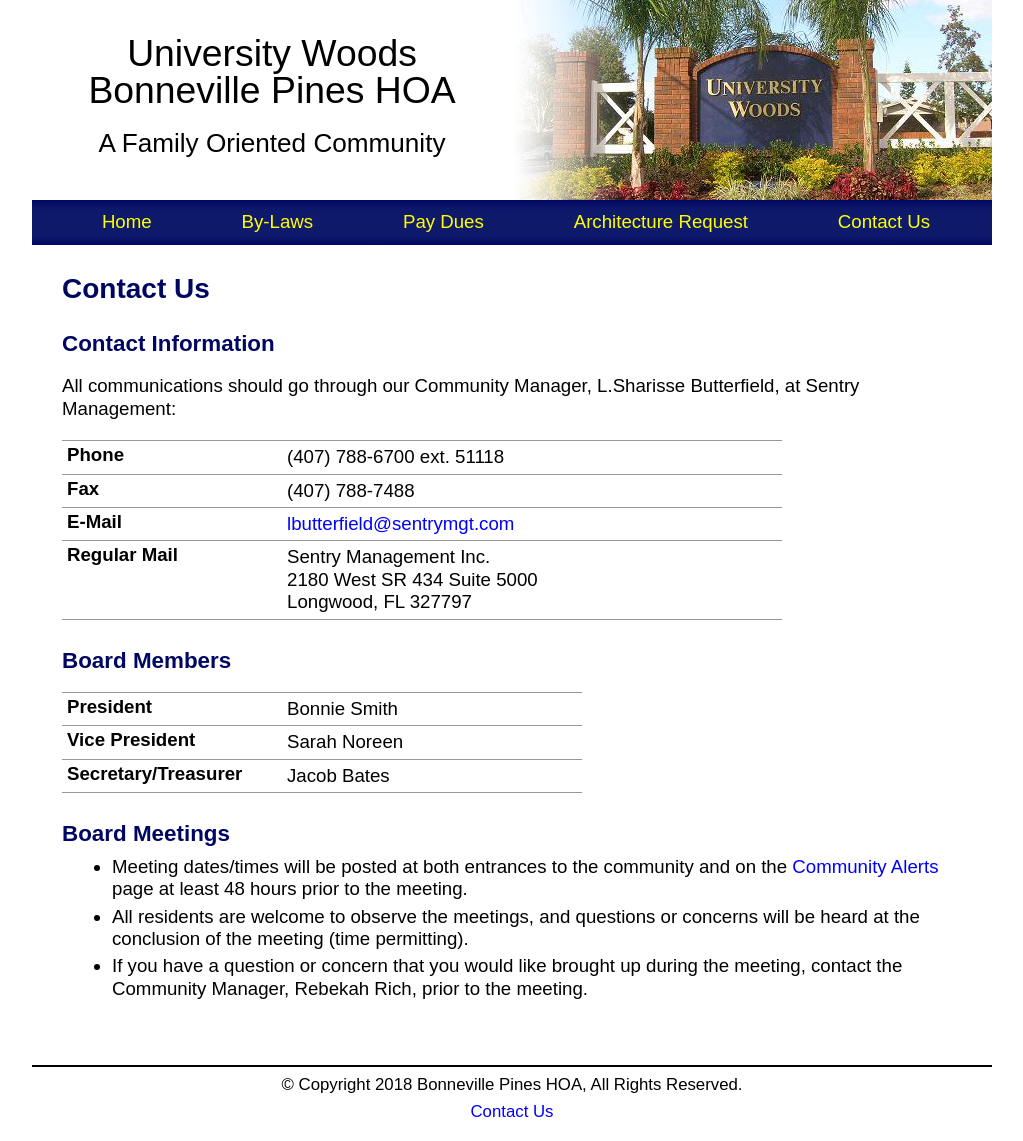
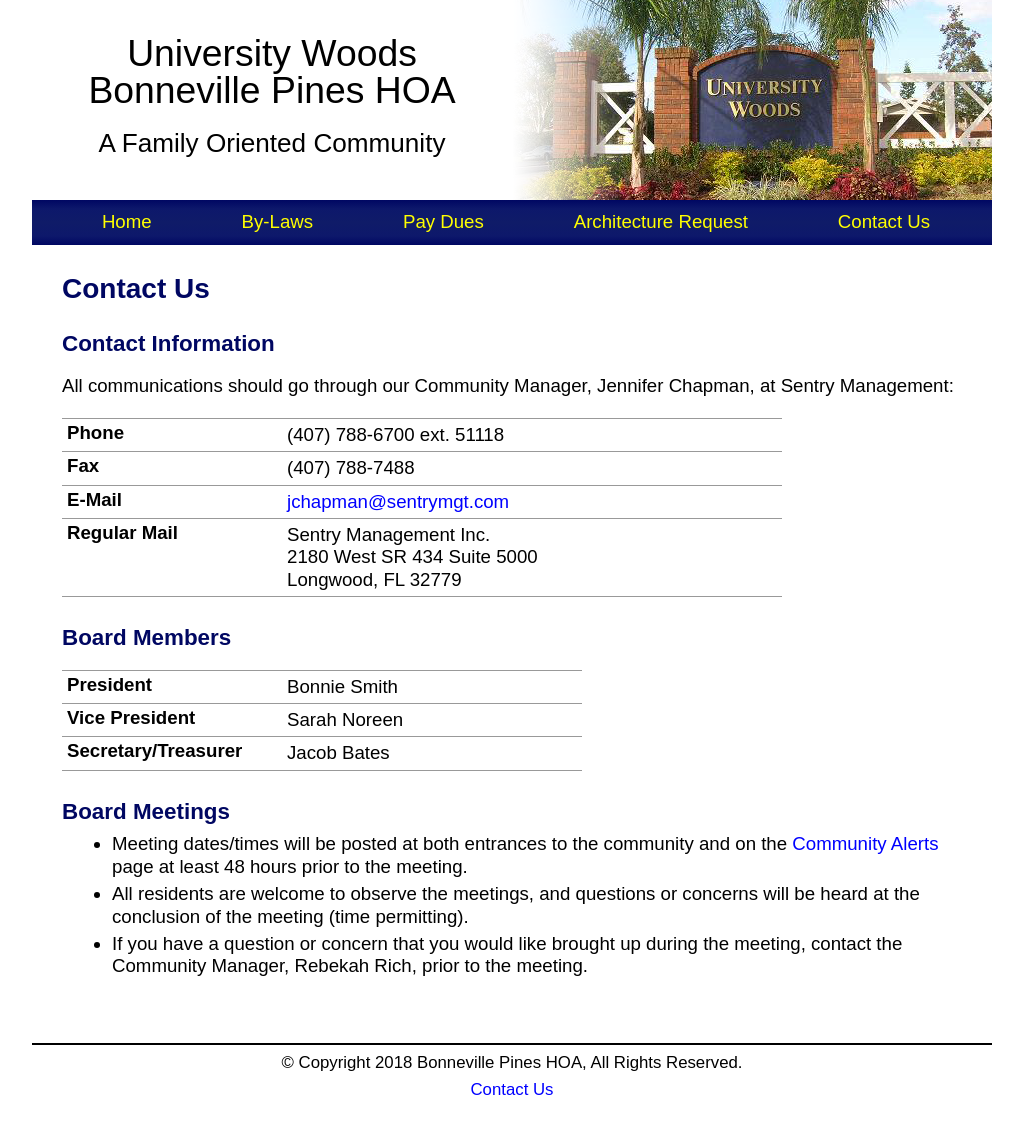
Before and after one commit to bphoa/website, a Jekyll site: the page built from contact.md, in a window 1280 px wide. Shown: the whole page, without its empty margins (128-1151 px from the left). Built offline with Jekyll 4.4.1, drawn with Linux system fonts in a browser that asks for light colours; after the commit the page ends 1118 px from its top, so only the background shows below that.

Commit message:
Update community manager on contact page

```diff
--- a/contact.md
+++ b/contact.md
@@ -6,7 +6,7 @@ description: "Contact information and Board of Directors"
 
 ## Contact Information
 
-All communications should go through our Community Manager, L.Sharisse Butterfield, at Sentry Management:
+All communications should go through our Community Manager, Jennifer Chapman, at Sentry Management:
 
 Phone
 : (407) 788-6700 ext. 51118
@@ -15,12 +15,12 @@ Fax
 : (407) 788-7488
 
 E-Mail
-: <lbutterfield@sentrymgt.com>
+: <jchapman@sentrymgt.com>
 
 Regular Mail
 : Sentry Management Inc.\\
 2180 West SR 434 Suite 5000\\
-Longwood, FL 327797
+Longwood, FL 32779
 {: .wide}
 
 ## Board Members
```
